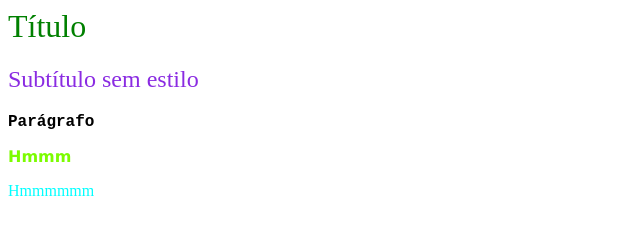
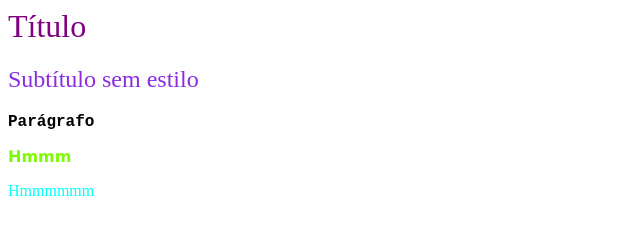
Before and after one commit to pinhotx/com.rocketseat.css-estelar, a plain HTML site: page aula7-8-9-cascata-especificidade/index.html in a window 1280 px wide. Shown: the full height of the page, 0-640 px from the left. Drawn offline with Linux system fonts and the light colour scheme.

Commit message:
aula 9 adicionada junto a 7 e 8: Regra !important

```diff
--- a/aula7-8-cascata-e-especificidade/style2.css
+++ b/aula7-8-9-cascata-especificidade/style2.css
@@ -20,14 +20,23 @@ Aula 8 -------------
             ! Inline ( ...style="color:red")
 
 
-
-
 */
 
 /* Universal Selector */
 *{
     color:blueviolet;
     font-weight: lighter;
+}
+
+/* Aula 9 --------------
+    ? Regra Important
+        * Toma a prioridade do CSS
+            ! Má prática de programação
+            ! Usar em ultimo caso
+                * Usar quando não conseguir aplicar estilo por conta de libs externas
+*/
+h1{
+    color: purple !important;
 }
 
 /* ID Selector */
```
Also changed, not shown: aula7-8-9-cascata-especificidade/index.html (renamed from aula7-8-cascata-e-especificidade/index.html), aula7-8-9-cascata-especificidade/style.css (renamed from aula7-8-cascata-e-especificidade/style.css).
